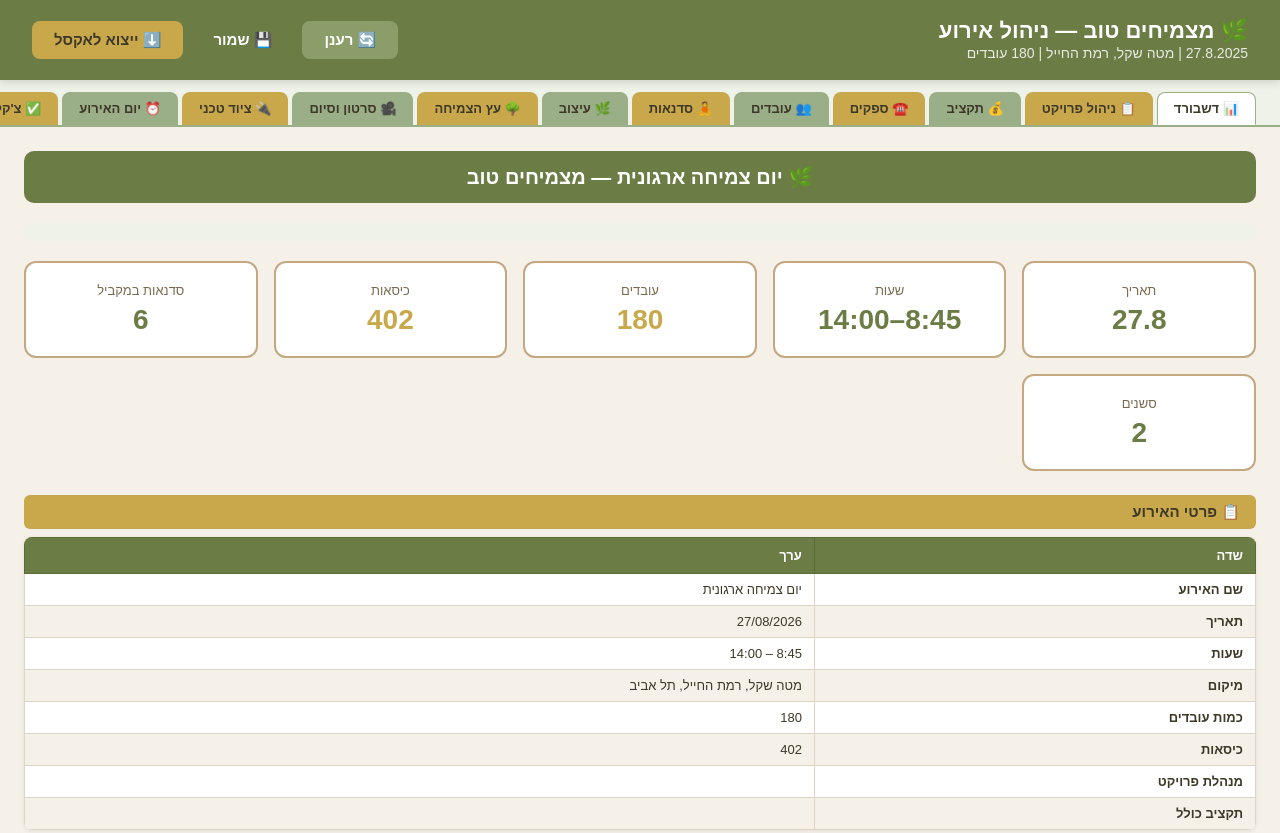
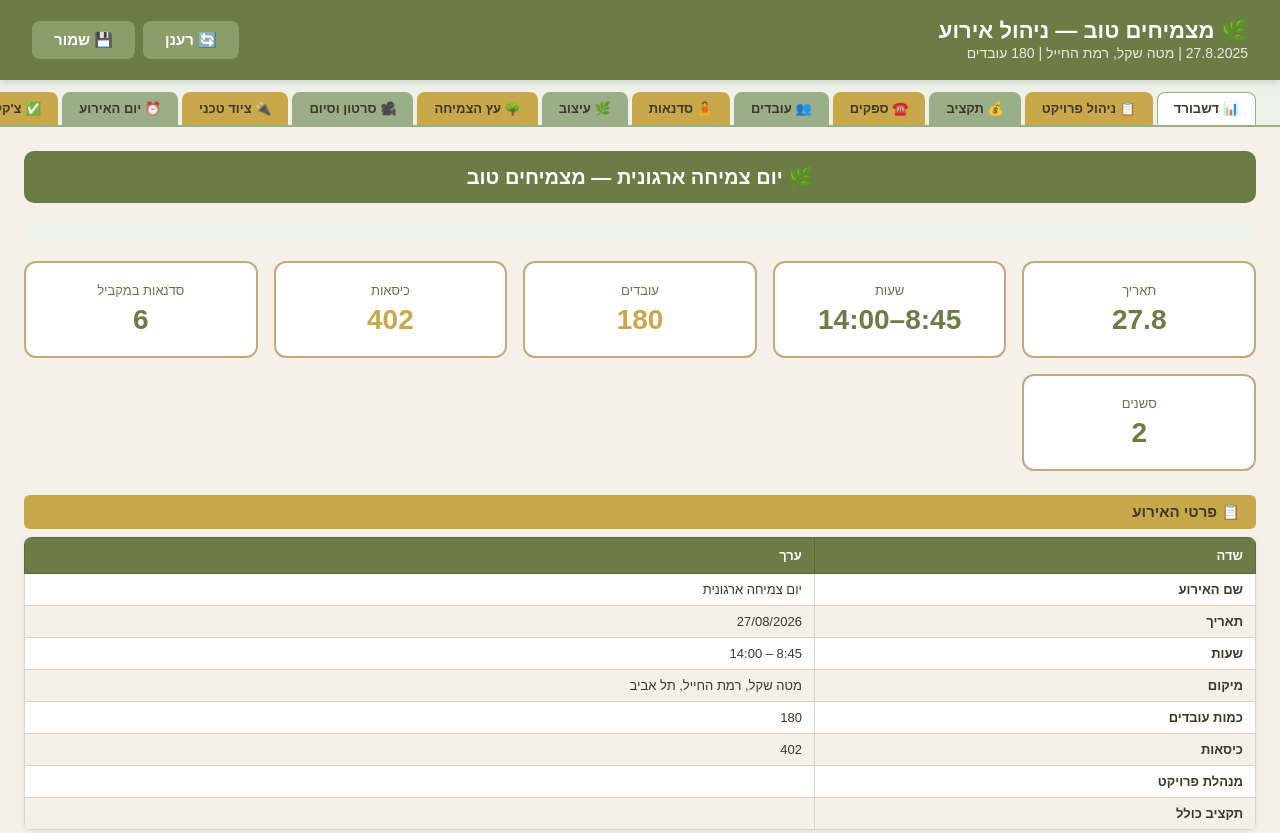
Before and after one commit to noamzivproject/noamzivproject.github.io, a plain HTML site: page index.html in a window 1280 px wide. Shown: the top 833 px of the page. Drawn offline with Linux system fonts and the light colour scheme; no server answers.

Commit message:
Update index.html

```diff
--- a/index.html
+++ b/index.html
@@ -3,7 +3,6 @@
 <head>
 <meta charset="UTF-8">
 <title>מצמיחים טוב — ניהול אירוע</title>
-<script src="https://cdn.sheetjs.com/xlsx-0.20.1/package/dist/xlsx.full.min.js"></script>
 <style>
   * { box-sizing: border-box; margin: 0; padding: 0; }
   body { font-family: Arial, sans-serif; background: #F5F0E8; color: #3D3828; direction: rtl; }
@@ -131,8 +130,8 @@
     margin-bottom: 20px;
     text-align: center;
   }
-  button.save-btn { background: #6B7C45; color: white; }
-  button.save-btn:hover { background: #5a6b38; }
+  button.save-btn { background: #8B9E6A; color: white; }
+  button.save-btn:hover { background: #7a8d59; }
   button.load-btn { background: #8B9E6A; color: white; }
   button.load-btn:hover { background: #7a8d59; }
   #save-indicator { font-size: 13px; color: #C9A84C; opacity: 0; transition: opacity 0.5s; min-width: 80px; text-align: center; }
@@ -148,7 +147,6 @@
     <span id="save-indicator"></span>
     <button class="export-btn load-btn" onclick="reloadData()">🔄 רענן</button>
     <button class="export-btn save-btn" onclick="saveData()">💾 שמור</button>
-    <button class="export-btn" onclick="exportToExcel()">⬇️ ייצוא לאקסל</button>
   </div>
 </div>
 <div class="tabs">
@@ -636,38 +634,6 @@ document.addEventListener('change', function(e) {
   }
 });
 setTimeout(updateDashboard, 100);
-function exportToExcel() {
-  const wb = XLSX.utils.book_new();
-  const sheetNames = [
-    "דשבורד","ניהול פרויקט","תקציב","ספקים","עובדים",
-    "סדנאות","עיצוב וחוויה","עץ הצמיחה","סרטון וסיום",
-    "ציוד טכני","יום האירוע","צ'קליסט","ניהול סיכונים"
-  ];
-  document.querySelectorAll('.sheet').forEach((sheet, i) => {
-    const tables = sheet.querySelectorAll('table');
-    const allRows = [];
-    allRows.push([sheetNames[i]]);
-    allRows.push([]);
-    tables.forEach(tbl => {
-      const prev = tbl.closest('.tbl-wrap')?.previousElementSibling;
-      if (prev && prev.classList.contains('sec-title')) {
-        allRows.push([prev.textContent.trim()]);
-      }
-      tbl.querySelectorAll('tr').forEach(tr => {
-        const row = [];
-        tr.querySelectorAll('th,td').forEach(cell => {
-          const sel = cell.querySelector('select');
-          row.push(sel ? sel.value : cell.textContent.trim());
-        });
-        allRows.push(row);
-      });
-      allRows.push([]);
-    });
-    const ws = XLSX.utils.aoa_to_sheet(allRows);
-    XLSX.utils.book_append_sheet(wb, ws, sheetNames[i]);
-  });
-  XLSX.writeFile(wb, 'מצמיחים-טוב-ניהול-אירוע.xlsx');
-}
 const GH_REPO   = 'noamzivproject/project.github.io';
 const GH_FILE   = 'data.json';
 const GH_BRANCH = 'main';
```
